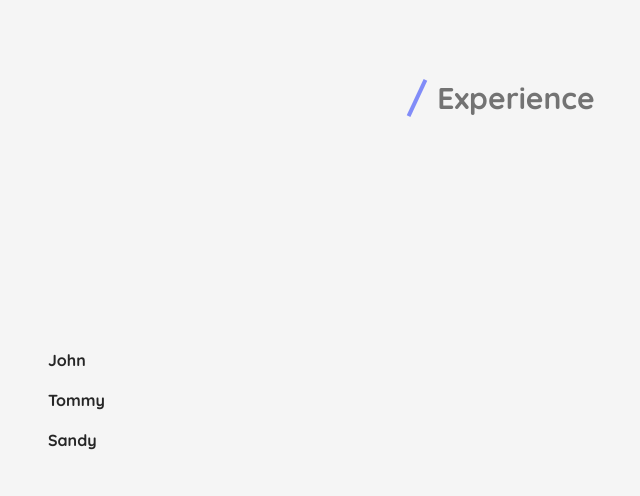
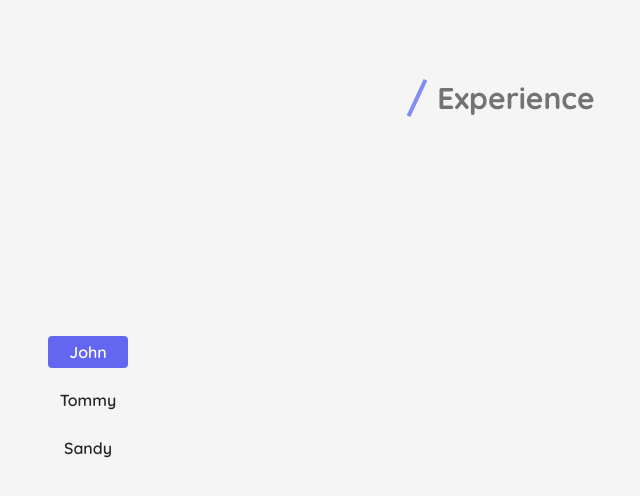
Before and after one commit to oknerdem/tabs-section, a Next.js app: page / in a window 1280 px wide. Shown: the top 496 px of the page, without its empty margins (144-784 px from the left). Built offline with nearby package versions, Linux system fonts and the light colour scheme.

Commit message:
names can be selected and filters by selected name

```diff
--- a/components/home/NameSection.tsx
+++ b/components/home/NameSection.tsx
@@ -2,17 +2,27 @@ import People from '@/data/Data';
 import styles from '@/styles/Home.module.css';
 
 interface NameSectionProps {
-  categoryHandler: (e: any) => void;
+  selectedName: string;
+  nameHandler: (e: any) => void;
 }
 
-const NameSection = ({ categoryHandler }: NameSectionProps) => {
+const NameSection = ({ selectedName, nameHandler }: NameSectionProps) => {
   return (
     <div className={styles.nameSection}>
       {People.map(person => {
         const { id, name } = person;
+        const nameL = name.toLowerCase();
         return (
           <div key={id} className={styles.name}>
-            <button onClick={categoryHandler}>{name}</button>
+            <button
+              onClick={nameHandler}
+              className={`px-2 py-1 w-20 rounded duration-200 ${
+                nameL === selectedName &&
+                'bg-indigo-500 dark:bg-indigo-700 text-white'
+              }`}
+            >
+              {name}
+            </button>
           </div>
         );
       })}
--- a/pages/index.tsx
+++ b/pages/index.tsx
@@ -9,17 +9,18 @@ const Home = () => {
   const content =
     'Tabs App with Next.js & Tailwind CSS & TypeScript & AutoAnimate';
 
-  const [name, setName] = useState<string>('John');
+  const [selectedName, setSelectedName] = useState<string>('john');
 
-  const currentName = (e: any) => {
-    setName(e.target.innerText);
+  const nameHandler = (e: any) => {
+    const name = e.target.innerText.toLowerCase();
+    setSelectedName(name);
   };
 
   return (
     <>
       <Header title={header} content={content} />
       <Title title={title} />
-      <NameSection categoryHandler={currentName} />
+      <NameSection selectedName={selectedName} nameHandler={nameHandler} />
     </>
   );
 };
--- a/styles/Home.module.css
+++ b/styles/Home.module.css
@@ -16,5 +16,5 @@
 }
 
 .name {
-  @apply text-base font-bold text-center text-neutral-800 dark:text-neutral-200 items-center inline-flex;
+  @apply text-base font-semibold text-center text-neutral-800 dark:text-neutral-200 items-center inline-flex;
 }
--- a/styles/globals.css
+++ b/styles/globals.css
@@ -11,7 +11,7 @@
 
 html,
 body {
-  @apply bg-neutral-100 h-screen;
+  @apply bg-neutral-100 h-screen px-2;
 }
 
 @media (prefers-color-scheme: dark) {
```
